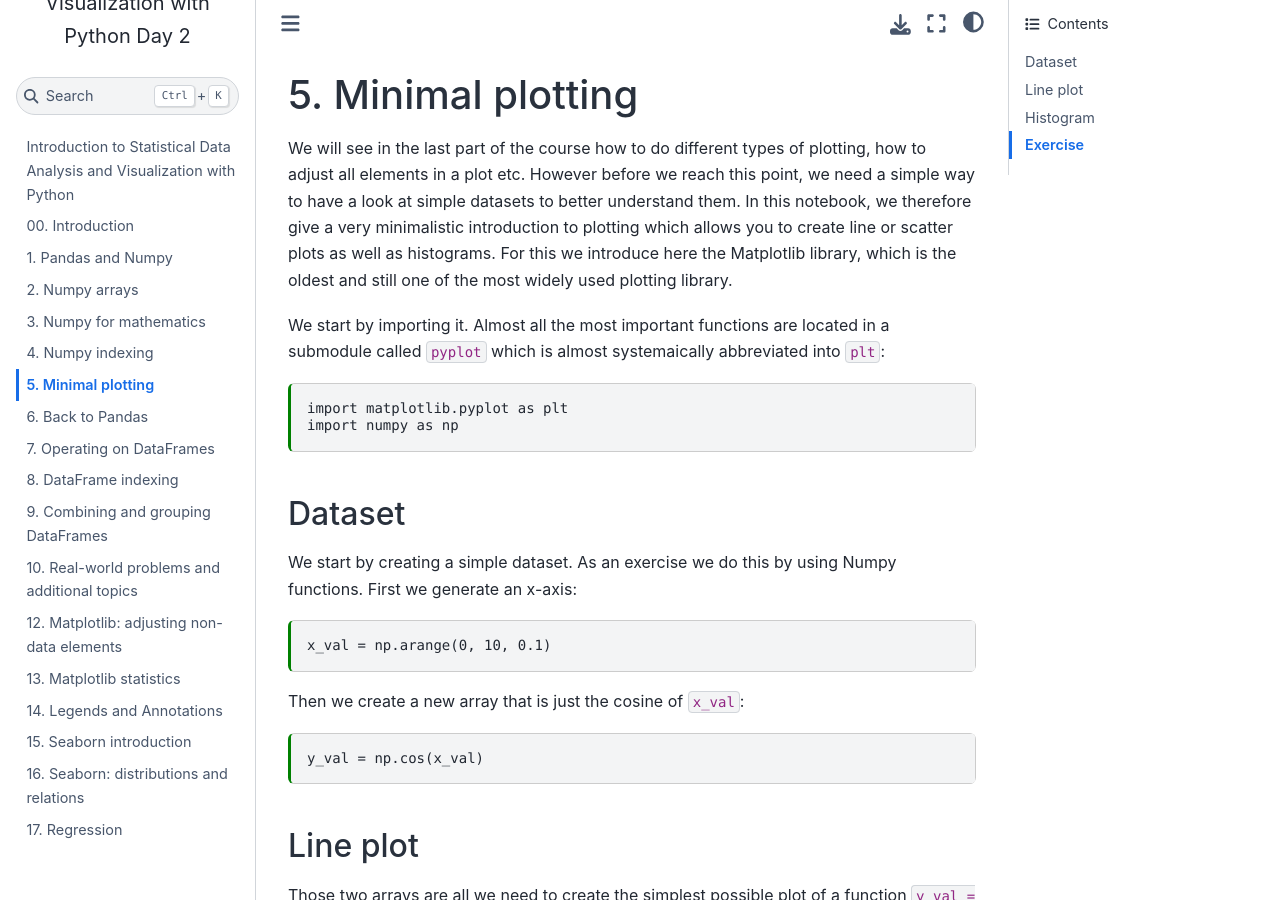
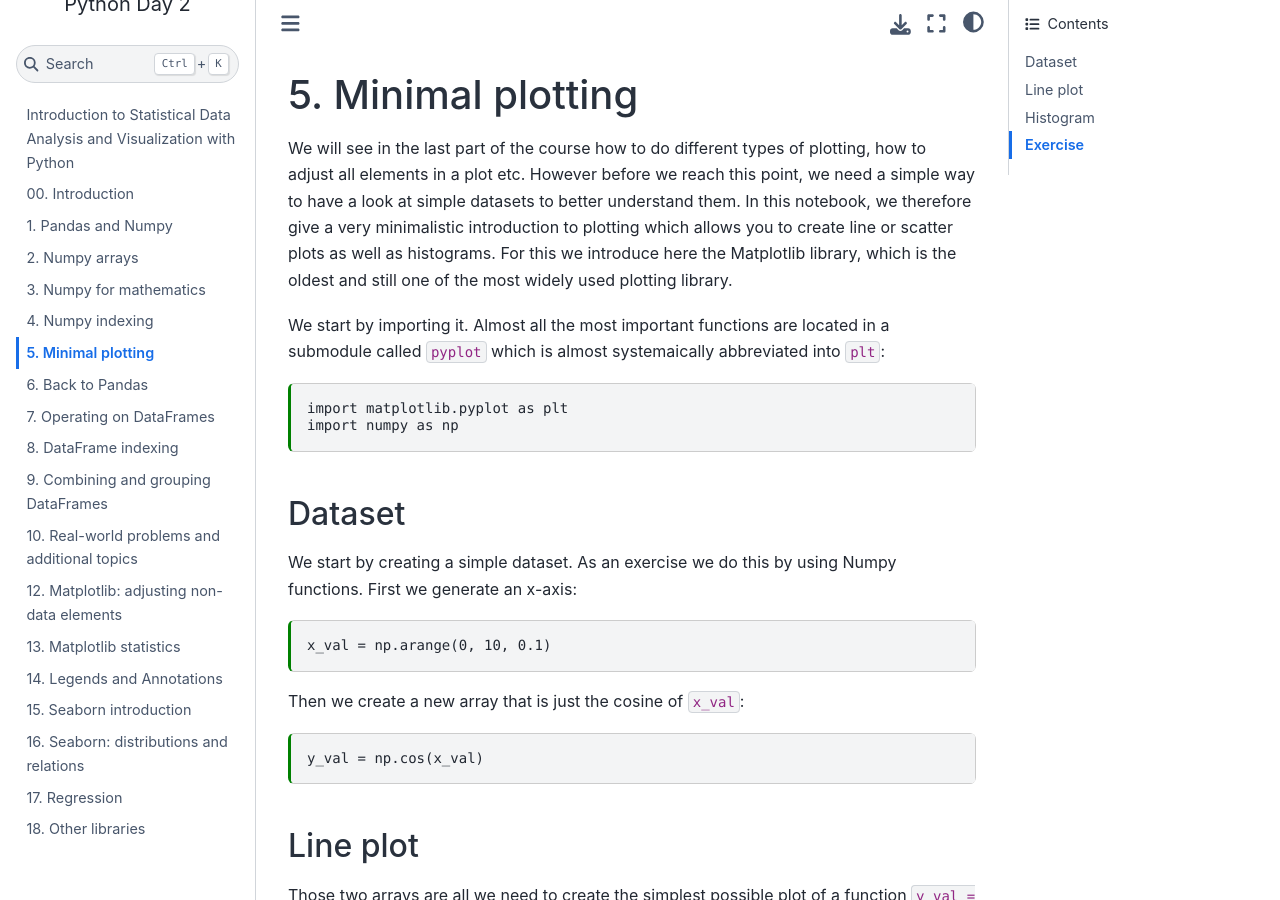
Before and after one commit to guiwitz/DAVPy, a Jupyter Book: the page built from 05-Minimal_plotting.ipynb, in a window 1280 px wide and 900 px high. Built offline with Jupyter Book 1.0.4 settings and Sphinx 7.4.7 and the Sphinx Book theme 1.1.4, drawn with Linux system fonts in a browser that asks for light colours; pages that are not in the unit, such as notebooks, are missing from menus.

Commit message:
add chapter 18

```diff
--- a/_toc.yml
+++ b/_toc.yml
@@ -17,3 +17,4 @@
 - file: 15-Seaborn_concept
 - file: 16-Seaborn_distributions_relations
 - file: 17-Seaborn_regression
+- file: 18-Alternatives
```
